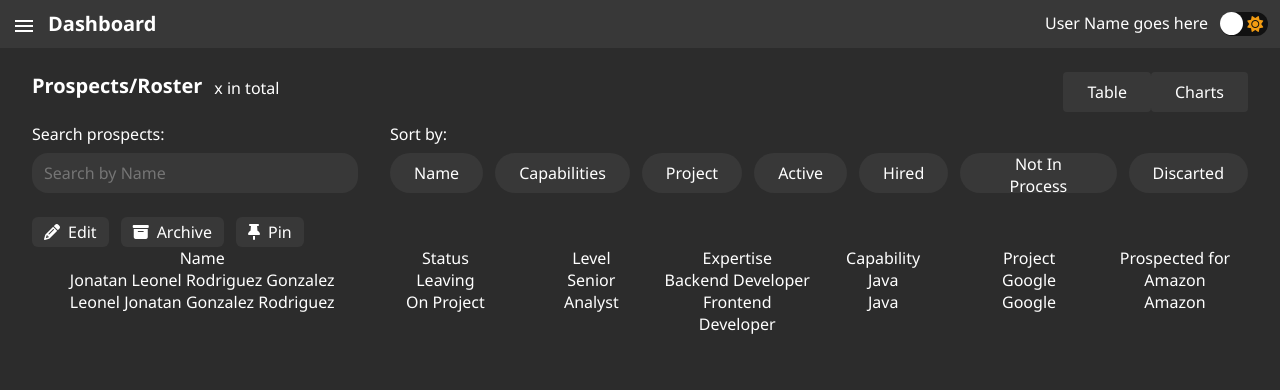
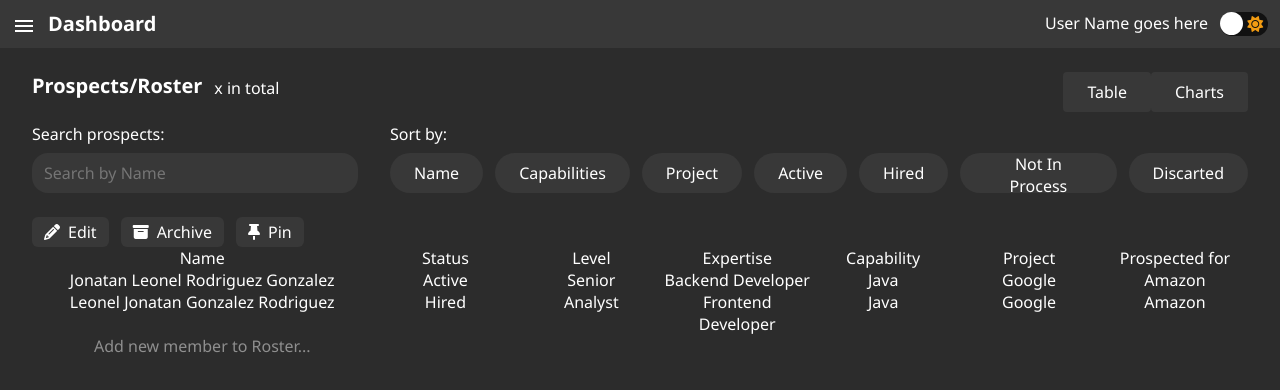
Before and after one commit to jfrodriguezhD/InternalDashboard, a React (Vite) app in the folder dashboard-front/: page /roster in a window 1280 px wide. Shown: the top 390 px of the page. Built offline with nearby package versions, Linux system fonts and the light colour scheme.

Commit message:
correcting styles

```diff
--- a/dashboard-front/src/components/molecules/profile_info_card/ProfileInfoCard.css
+++ b/dashboard-front/src/components/molecules/profile_info_card/ProfileInfoCard.css
@@ -40,7 +40,7 @@
     padding-inline: 0.5rem;
     padding-block: 0.25rem;
     border-radius: 50%;
-    background-color: red;
+    background-color: var(--red);
     align-content: center;
     justify-content: center;
 }
@@ -48,7 +48,7 @@
     padding-inline: 0.5rem;
     padding-block: 0.25rem;
     border-radius: 50%;
-    background-color: rgb(183, 183, 0);
+    background-color: var(--yellow);
     align-content: center;
     justify-content: center;
 }
@@ -56,7 +56,7 @@
     padding-inline: 0.5rem;
     padding-block: 0.25rem;
     border-radius: 50%;
-    background-color: purple;
+    background-color: var(--dark-blue);
     align-content: center;
     justify-content: center;
 }
@@ -64,7 +64,7 @@
     padding-inline: 0.5rem;
     padding-block: 0.25rem;
     border-radius: 50%;
-    background-color: blue;
+    background-color: var(--light-blue);
     align-content: center;
     justify-content: center;
 }
@@ -72,18 +72,18 @@
     padding-inline: 0.5rem;
     padding-block: 0.25rem;
     border-radius: 50%;
-    background-color: green;
+    background-color: var(--green);
     align-content: center;
     justify-content: center;
 }
 
-.profile__info__card__status__Project{
-    color: green;
+.profile__info__card__status__Active{
+    color: var(--green);
 }
-.profile__info__card__status__Bench{
-    color: red;
-}.profile__info__card__status__Leaving{
-    color: blue;
-}.profile__info__card__status__Waiting{
-    color: beige;
+.profile__info__card__status__Discarted{
+    color: var(--red);
+}.profile__info__card__status__Hired{
+    color: var(--dark-blue);
+}.profile__info__card__status__Paused{
+    color: gray;
 }
--- a/dashboard-front/src/components/molecules/roster_table/Roster_Table.css
+++ b/dashboard-front/src/components/molecules/roster_table/Roster_Table.css
@@ -1,4 +1,14 @@
 .table-header {
+  display: flex;
+  flex-direction: row;
+  justify-content: space-evenly;
+  text-align: center;
+}
+
+.roster-member__new{
+  p{
+    color: var(--light-gray);
+  }
   display: flex;
   flex-direction: row;
   justify-content: space-evenly;
--- a/dashboard-front/src/components/molecules/roster_table/Roster_Table.tsx
+++ b/dashboard-front/src/components/molecules/roster_table/Roster_Table.tsx
@@ -1,10 +1,13 @@
-import Roster_Footer from "../../atoms/Roster_Footer/Roster_Footer";
-import Roster_Row from "../../atoms/Roster_Row/Roster_Row.tsx";
+import Roster_Footer from "../../atoms/roster_footer/Roster_Footer";
+import Roster_Row from "../../atoms/roster_row/Roster_Row";
 import "./Roster_Table.css";
 import data from "./roster_example.json";
 
 function Roster_Table() {
-  console.log(data);
+	const addMember = () =>{
+		console.log("new user");
+	}
+
   	return (
     	<>
       	<div className="roster-table">
@@ -30,6 +33,15 @@ function Roster_Table() {
 				prospectedFor={member.prospected_for}
           	/>
         ))}
+        <div className='roster-member__new' onClick={addMember}>
+			<p className='roster__name__cell'>Add new member to Roster...</p>
+			<p className="roster__cell"></p>
+			<p className="roster__cell"></p>
+			<p className="roster__cell"></p>
+			<p className="roster__cell"></p>
+			<p className="roster__cell"></p>
+			<p className="roster__cell"></p>
+        </div>
       </div>
       <Roster_Footer len={Math.floor(data.length / 10)} selected={1} />
     </>
--- a/dashboard-front/src/components/molecules/roster_table/roster_example.json
+++ b/dashboard-front/src/components/molecules/roster_table/roster_example.json
@@ -3,7 +3,7 @@
     "id": 10,
     "firstname": "Jonatan Leonel",
     "lastname": "Rodriguez Gonzalez",
-    "status": "Leaving",
+    "status": "Active",
     "seniority": "Senior",
     "job_title": "Backend Developer",
     "capability": "Java",
@@ -14,7 +14,7 @@
     "id": 129,
     "firstname": "Leonel Jonatan",
     "lastname": "Gonzalez Rodriguez",
-    "status": "On Project",
+    "status": "Hired",
     "seniority": "Analyst",
     "job_title": "Frontend Developer",
     "capability": "Java",
--- a/dashboard-front/src/styles/index.css
+++ b/dashboard-front/src/styles/index.css
@@ -6,6 +6,7 @@
   --background: #2c2c2c;
   --light-comp: #383838;
   --dark-comp: #242424;
+  --light-gray: #8f8f8f;
   --green: #4dcd6b;
   --yellow: #f6d181;
   --red: #ff7171;
```
Lines whose indentation alone changed are shown as unchanged.
